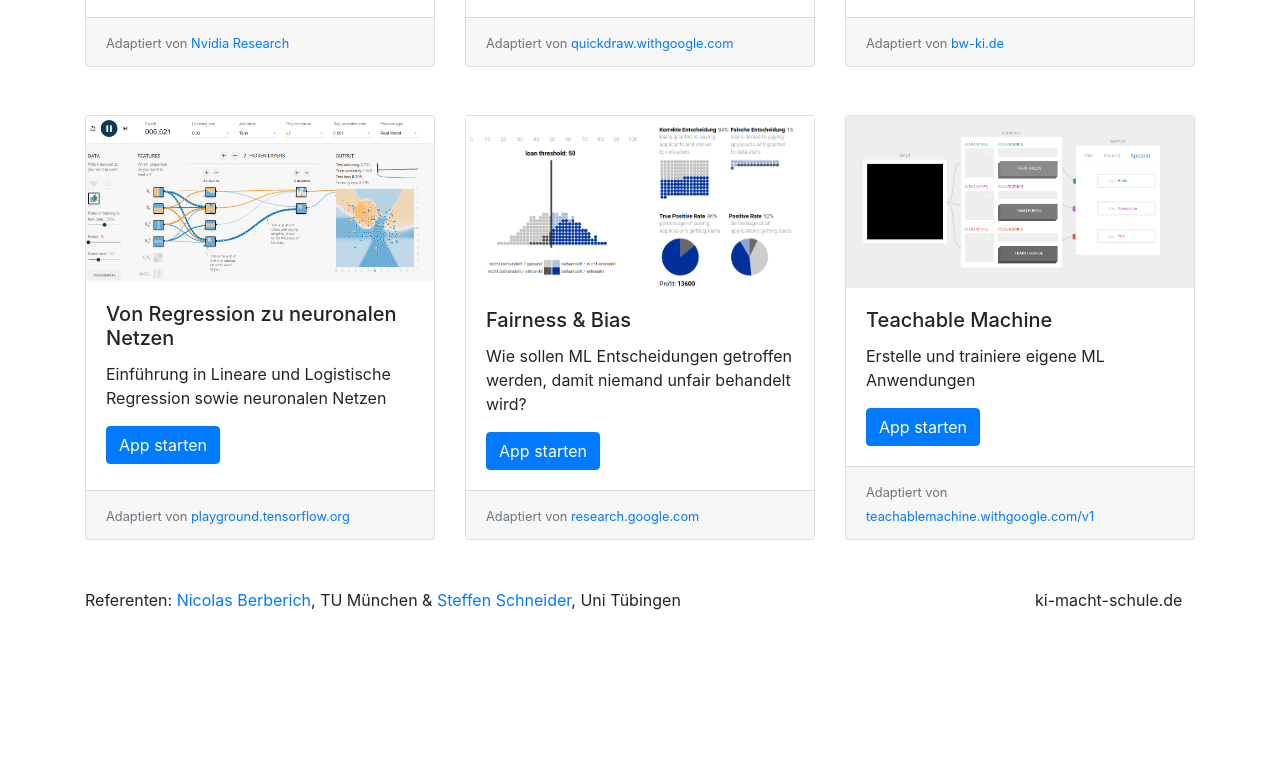
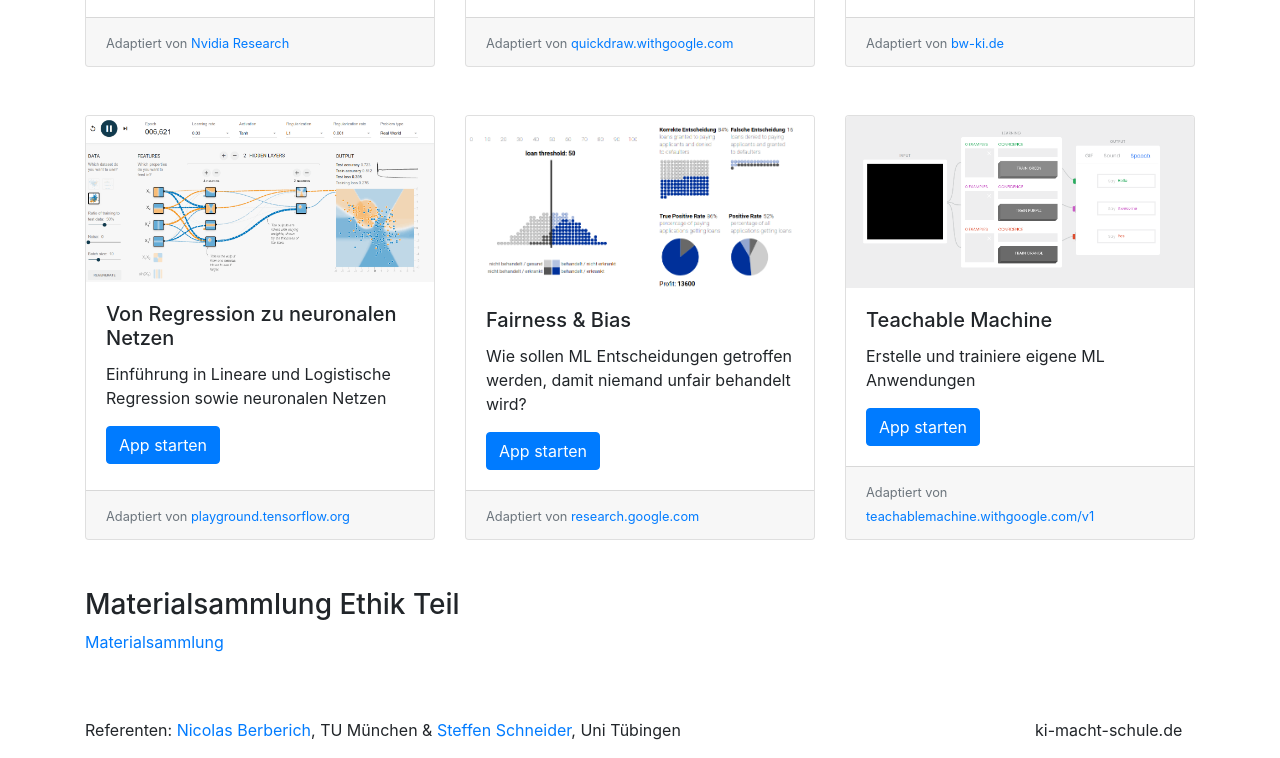
Before and after one commit to stes/drk.ki-macht-schule, a plain HTML site: page docs/index.html in a window 1280 px wide. Shown: the part 557-1315 px from the top of the page. Before the commit the page ends 1185 px from the top, so only its background shows below. Drawn offline with Linux system fonts and the light colour scheme.

Commit message:
Materialsammlung

```diff
--- a/docs/index.html
+++ b/docs/index.html
@@ -129,6 +129,15 @@
         </div>
 
         <div class="row mt-5">
+        <div class="col-lg-10">
+            <h3>Materialsammlung Ethik Teil</h3>
+            <p class="text">
+                <a href="https://drive.google.com/file/d/1OPJFI4R4FQV4SYoZQIF4AZsRCy3oWfzd/view?usp=sharing">Materialsammlung</a>
+            </p>
+        </div>
+        </div>
+
+        <div class="row mt-5">
             <div class="col-lg-10">
                 <p class="text">
                     Referenten:
```
